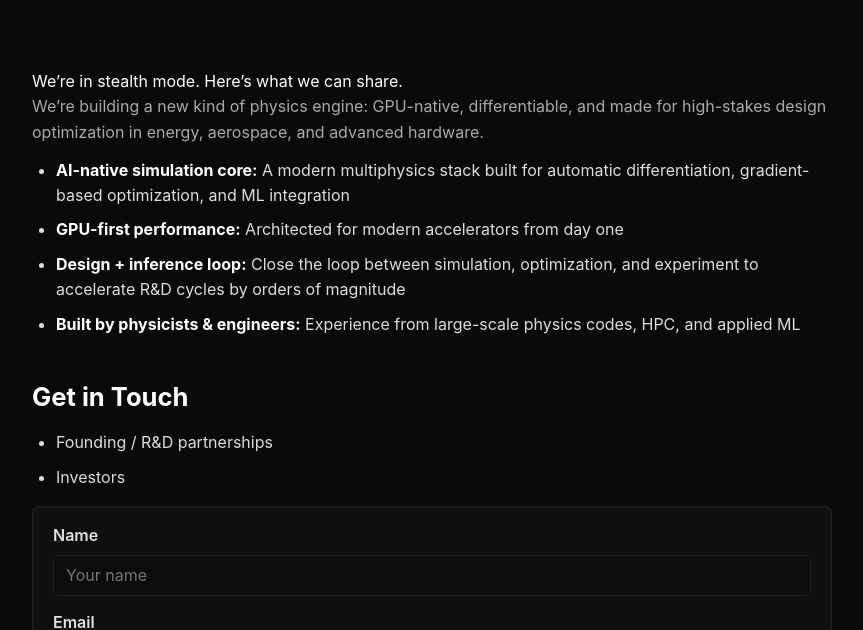
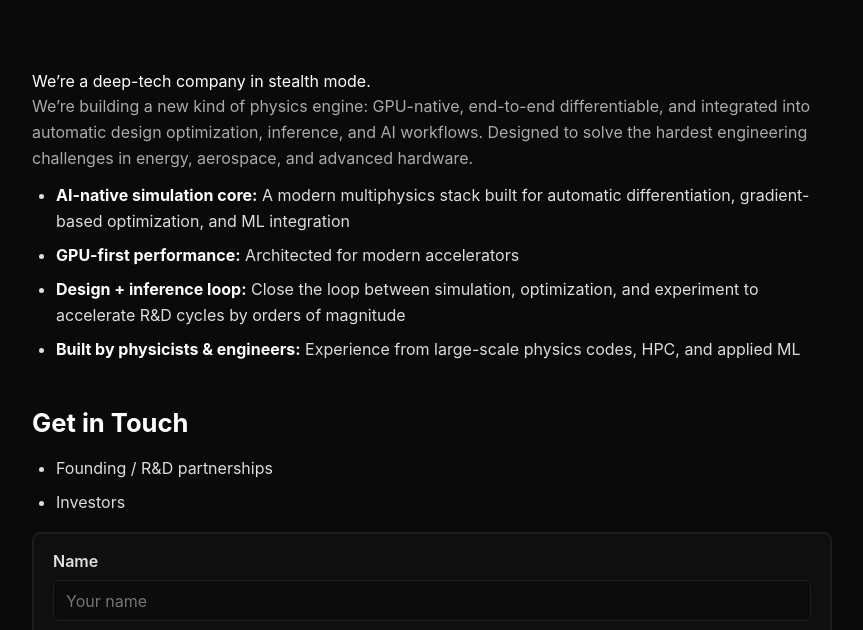
Before and after one commit to multiphysicslabs/multiphysicslabs.github.io, a plain HTML site: page index.html in a window 1280 px wide. Shown: the part 178-808 px from the top of the page, without its empty margins (208-1071 px from the left). Drawn offline with Linux system fonts and the light colour scheme.

Commit message:
update blurb

```diff
--- a/index.html
+++ b/index.html
@@ -19,11 +19,12 @@
 
         <main class="main-content">
             <section class="section">
-                <div>  We’re in stealth mode. Here’s what we can share. </div>
-                <p class="section-intro">We’re building a new kind of physics engine: GPU-native, differentiable, and made for high-stakes design optimization in energy, aerospace, and advanced hardware.</p>
+                <div>  We’re a deep-tech company in stealth mode. </div>
+                <p class="section-intro">We’re building a new kind of physics engine: GPU-native, end-to-end differentiable, and integrated into automatic design optimization, inference, and AI workflows.
+                    Designed to solve the hardest engineering challenges in energy, aerospace, and advanced hardware.</p>
                 <ul class="bullet-list">
                     <li><strong>AI-native simulation core:</strong> A modern multiphysics stack built for automatic differentiation, gradient-based optimization, and ML integration</li>
-                    <li><strong>GPU-first performance:</strong> Architected for modern accelerators from day one</li>
+                    <li><strong>GPU-first performance:</strong> Architected for modern accelerators</li>
                     <li><strong>Design + inference loop:</strong> Close the loop between simulation, optimization, and experiment to accelerate R&amp;D cycles by orders of magnitude</li>
                     <li><strong>Built by physicists &amp; engineers:</strong> Experience from large-scale physics codes, HPC, and applied ML</li>
                 </ul>
@@ -49,7 +50,6 @@
                         <textarea id="problem" name="problem" rows="3" placeholder="Tell us a few words about your challenge"></textarea>
                     </div>
                     <button type="button" id="send-btn" class="cta-btn">Send</button>
-                    <p class="form-note">We’ll reach out if there’s a strong fit.</p>
                 </form>
             </section>
         </main>
```
